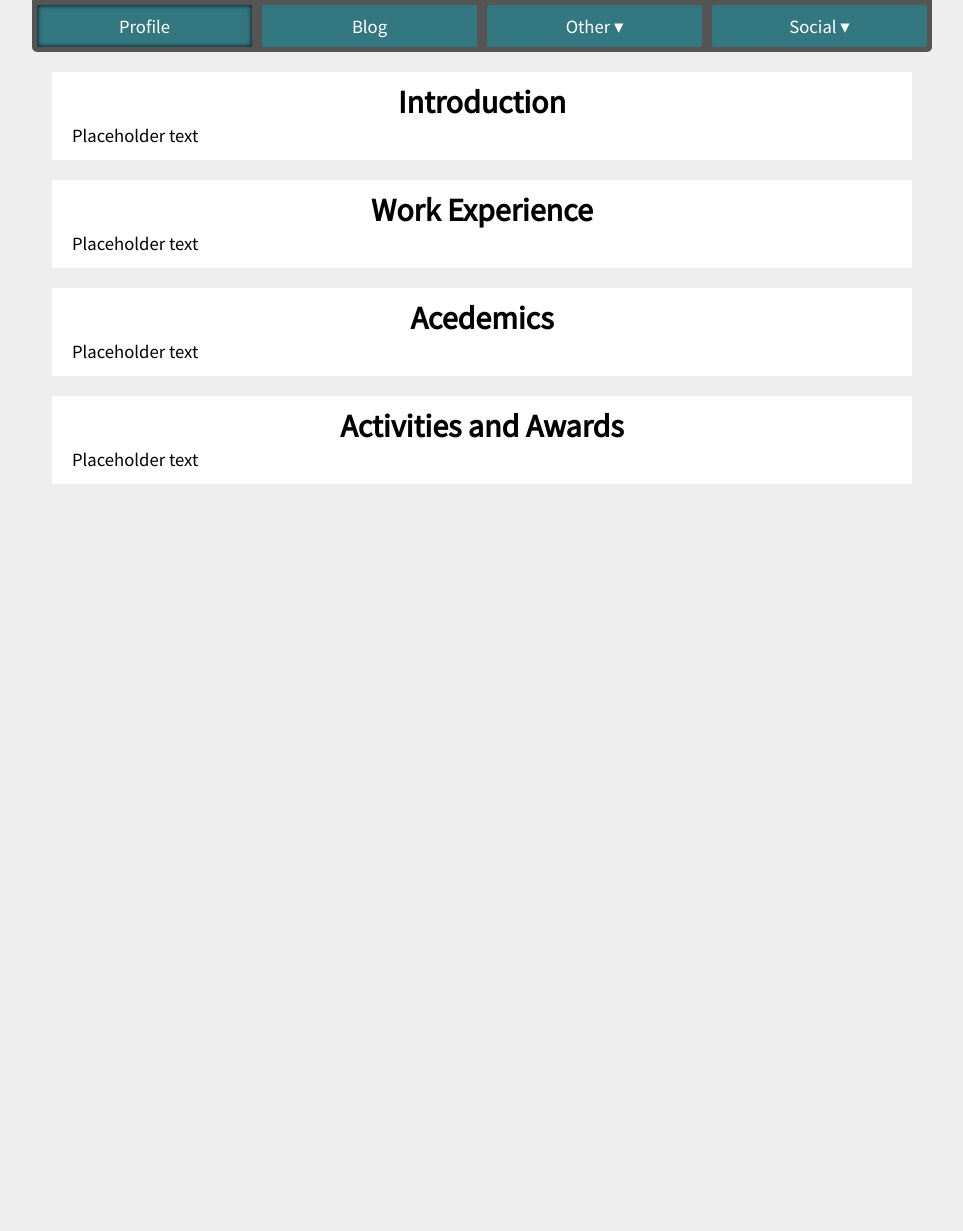
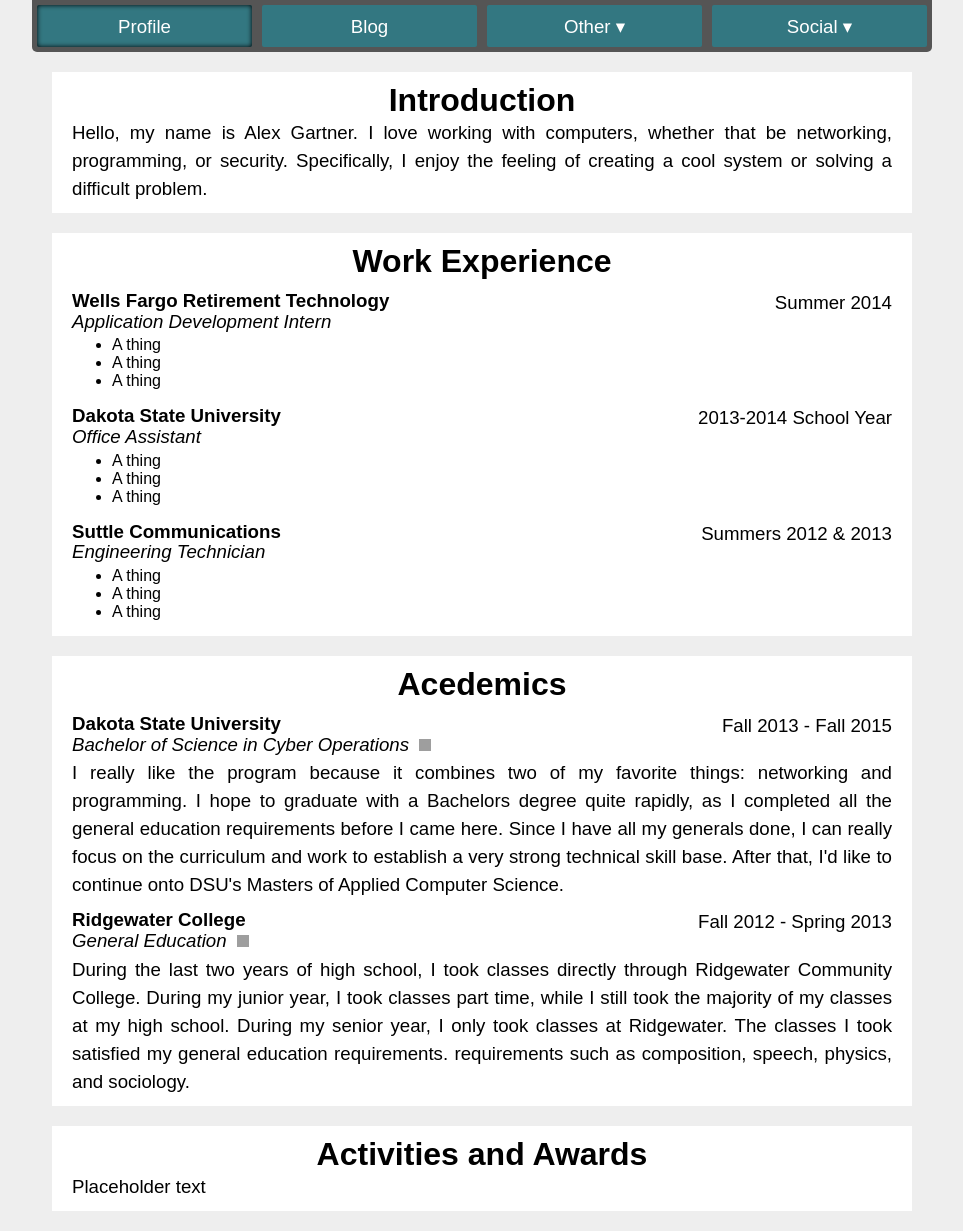
Before and after one commit to gartnera/agartner.com, a PHP site: page /profile in a window 1280 px wide. Shown: the whole page, without its empty margins (158-1121 px from the left). Before the commit the page ends 484 px from the top, so only its background shows below. Run offline with PHP 8.4, Linux system fonts and the light colour scheme; some web fonts are replaced; grey boxes are pictures that could not be loaded.

Commit message:
Restricted php execution directories. Added write permissions to production setup. Tweaked styles.

```diff
--- a/blog/images/index.php
+++ b/blog/admin/image-upload.php
@@ -1,7 +1,7 @@
 <?php
 $serverbase = "http://localhost/blog/images/";
 $basename = basename($_FILES['attachment']['name']['file']);
-$uploadedfile = getcwd() . DIRECTORY_SEPARATOR . basename($_FILES['attachment']['name']['file']);
+$uploadedfile = '../images/' . basename($_FILES['attachment']['name']['file']);
 
 while (file_exists($uploadedfile)){
 	$uploadedfile = str_replace('.', '1.', $uploadedfile);
--- a/blog/admin/postEditor.html
+++ b/blog/admin/postEditor.html
@@ -5,7 +5,6 @@
 	<link rel="stylesheet" type="text/css" href="/css/normalize.css"/>
 	<link rel="stylesheet" type="text/css" href="/css/sir-trevor-icons.css"/>
 	<link rel="stylesheet" type="text/css" href="/css/sir-trevor.css"/>
-	<link href='http://fonts.googleapis.com/css?family=Source+Sans+Pro' rel='stylesheet' type='text/css'>
 	<link rel="stylesheet" type="text/css" href="/css/highlight.css"/>
 	<script src="/js/highlight.js"></script>
 
@@ -65,7 +64,7 @@
 		});
 
 		SirTrevor.setDefaults({
-			uploadUrl: "/blog/images/index.php"
+			uploadUrl: "image-upload.php"
 		})
 
 		SirTrevor.Blocks.Code = SirTrevor.Block.extend({
--- a/blog/admin/template.html
+++ b/blog/admin/template.html
@@ -6,7 +6,6 @@
 	<meta name="description" content="***DESCRIPTION***" />
 	<link rel="stylesheet" type="text/css" href="/css/normalize.css"/>
 	<link rel="stylesheet" type="text/css" href="/css/styles.css"/>
-	<link href='https://fonts.googleapis.com/css?family=Source+Sans+Pro' rel='stylesheet' type='text/css'>
 	<link rel="stylesheet" type="text/css" href="/css/highlight.css"/>
 	<script src="/js/highlight.js"></script>
 	<script>hljs.initHighlightingOnLoad()</script>
--- a/css/styles.css
+++ b/css/styles.css
@@ -1,4 +1,10 @@
 /*** Fixes ***/
+@font-face {
+	font-family: 'Source Sans Pro';
+	font-style: normal;
+	font-weight: 400;
+	src: local('Source Sans Pro'), local('SourceSansPro-Regular'), url(https://themes.googleusercontent.com/static/fonts/sourcesanspro/v7/ODelI1aHBYDBqgeIAH2zlBM0YzuT7MdOe03otPbuUS0.woff) format('woff');
+}
 
 * {
 	box-sizing: border-box;
@@ -107,23 +113,7 @@ nav .active, .nav-dropdown.active, .pagation a.active {
 	margin: 1px;
 }
 
-@media (max-width: 900px) {
-	nav a, nav .nav-dropdown {
-		width: 200px;
-		float: left;
-		clear: both;
-	}
 
-	nav {
-		width: 210px;
-		border-radius: 0;
-		height: auto;
-		min-height: 100%;
-		position: fixed;
-		background-color: #555;
-		z-index: 9;
-	}
-}
 
 p {
 	font-size: 14pt;
@@ -137,7 +127,11 @@ h1 {
 }
 
 h2 {
-	margin: 10px 0px 0 0px;
+	margin: 10px 0 0 0;
+}
+
+h3 {
+	margin: 10px 0 0 0;
 }
 
 .date {
@@ -171,3 +165,60 @@ iframe.vid{
 	border-style: none;
 }
 */
+
+/*** Profile Styles ***/
+.headWdate h3{
+	float:left;
+}
+.headWdate p{
+	float: right;
+	margin-top:14px;
+	line-height: 1em;
+}
+.clearfix:after, .headWdate:after{
+	visibility: hidden;
+	display: block;
+	font-size: 0;
+	content: " ";
+	clear: both;
+	height: 0;
+}
+
+.link{
+	height: 12px;
+	width: 12px;
+	margin: 0 5px;
+}
+
+.p-title{
+	line-height: 1em;
+	margin-bottom: 5px;
+}
+
+/*** Media Queries (have to be last) ***/
+@media (max-width: 900px) {
+	nav a, nav .nav-dropdown {
+		width: 200px;
+		float: left;
+		clear: both;
+	}
+
+	nav {
+		width: 210px;
+		border-radius: 0;
+		height: auto;
+		min-height: 100%;
+		position: fixed;
+		background-color: #555;
+		z-index: 9;
+		display:none;
+	}
+	.headWdate p{
+		float:left;
+		clear: left;
+		margin-top: 0;
+	}
+	.content-section{
+		margin: 20px 10px;
+	}
+}
--- a/profile/index.html
+++ b/profile/index.html
@@ -3,10 +3,9 @@
 <head>
 	<meta charset=utf-8>
 	<title>Alex Gartner's Profile</title>
-	<meta name="description" content="Information about myself" />
+	<meta name="description" content="Information about myself"/>
+	<link rel="stylesheet" type="text/css" href="/css/normalize.css"/>
 	<link rel="stylesheet" type="text/css" href="/css/styles.css"/>
-	<link rel="stylesheet" type="text/css" href="/css/normalize.css"/>
-	<link href='https://fonts.googleapis.com/css?family=Source+Sans+Pro' rel='stylesheet' type='text/css'>
 </head>
 
 <body>
@@ -34,18 +33,90 @@
 	</nav>
 	<div class="content-section">
 		<h1>Introduction</h1>
-		<p>Placeholder text</p>
+
+		<p>Hello, my name is Alex Gartner. I love working with computers, whether that be networking, programming, or
+			security.
+			Specifically, I enjoy the feeling of creating a cool system or solving a difficult problem.</p>
 	</div>
-	<div class="content-section">
+	<div class="content-section clearfix">
 		<h1>Work Experience</h1>
-		<p>Placeholder text</p>
+
+		<div class="headWdate">
+			<h3>Wells Fargo Retirement Technology</h3>
+
+			<p>Summer 2014</p>
+		</div>
+		<p class="p-title"><i>Application Development Intern</i></p>
+		<ul>
+			<li>A thing</li>
+			<li>A thing</li>
+			<li>A thing</li>
+		</ul>
+		<div class="headWdate">
+			<h3>Dakota State University</h3>
+
+			<p>2013-2014 School Year</p>
+		</div>
+		<p class="p-title"><i>Office Assistant</i></p>
+		<ul>
+			<li>A thing</li>
+			<li>A thing</li>
+			<li>A thing</li>
+		</ul>
+		<div class="headWdate">
+			<h3>Suttle Communications</h3>
+
+			<p>Summers 2012 & 2013</p>
+		</div>
+		<p class="p-title"><i>Engineering Technician</i></p>
+		<ul>
+			<li>A thing</li>
+			<li>A thing</li>
+			<li>A thing</li>
+		</ul>
 	</div>
-	<div class="content-section">
+	<div class="content-section clearfix">
 		<h1>Acedemics</h1>
-		<p>Placeholder text</p>
+
+		<div class="headWdate">
+			<h3>Dakota State University</h3>
+
+			<p>Fall 2013 - Fall 2015</p>
+		</div>
+		<p class="p-title"><i>Bachelor of Science in Cyber Operations</i>
+			<a target="_blank" href="http://catalog.dsu.edu/preview_program.php?catoid=16&poid=1117&returnto=919">
+				<img class="link" src="link.png"/>
+			</a>
+		</p>
+
+		<p>I really like the program because it combines two of my favorite things: networking and programming. I hope
+			to graduate with a Bachelors degree quite rapidly, as I completed all the general education requirements
+			before I came here. Since I have all my generals done, I can really focus on the curriculum and work to
+			establish a very strong
+			technical skill base. After that, I'd like to continue onto DSU's Masters of Applied Computer Science.</p>
+
+		<div class="headWdate">
+			<h3>Ridgewater College</h3>
+
+			<p>Fall 2012 - Spring 2013</p>
+		</div>
+		<p class="p-title"><i>General Education</i>
+			<a target="_blank" href="http://www.ridgewater.edu/programs-and-majors/liberal-arts/Pages/default.aspx">
+				<img class="link" src="link.png"/>
+			</a>
+		</p>
+
+		<p>During the last two years of high school, I took classes directly through Ridgewater Community College.
+			During my
+			junior year, I took classes part time, while I still took the majority of my classes at my high school.
+			During my
+			senior year, I only took classes at Ridgewater. The classes I took satisfied my general education
+			requirements.
+			requirements such as composition, speech, physics, and sociology.</p>
 	</div>
 	<div class="content-section">
 		<h1>Activities and Awards</h1>
+
 		<p>Placeholder text</p>
 	</div>
 
```
Also changed, not shown: blog/.htaccess (added), blog/admin/.htaccess, 1 other file.
